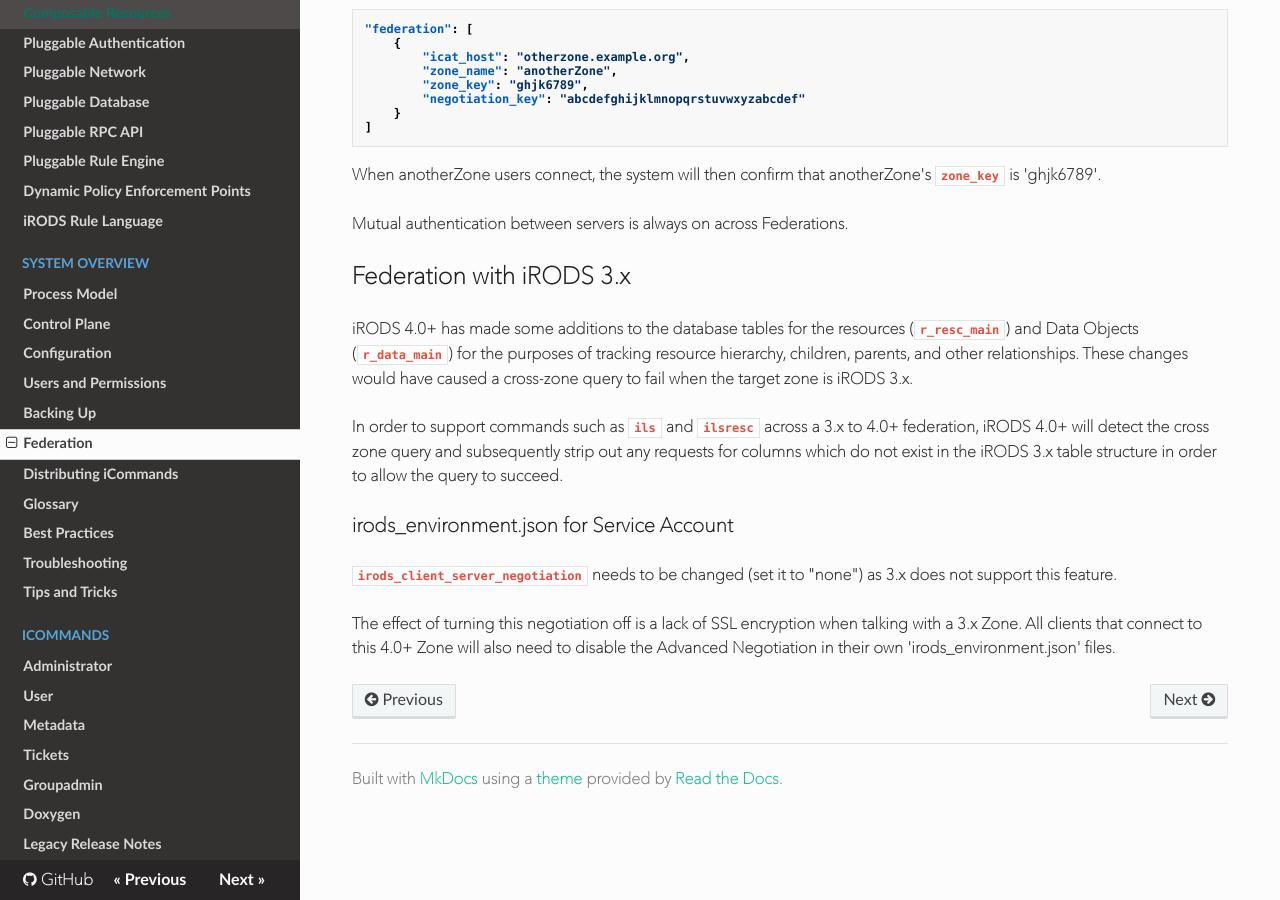
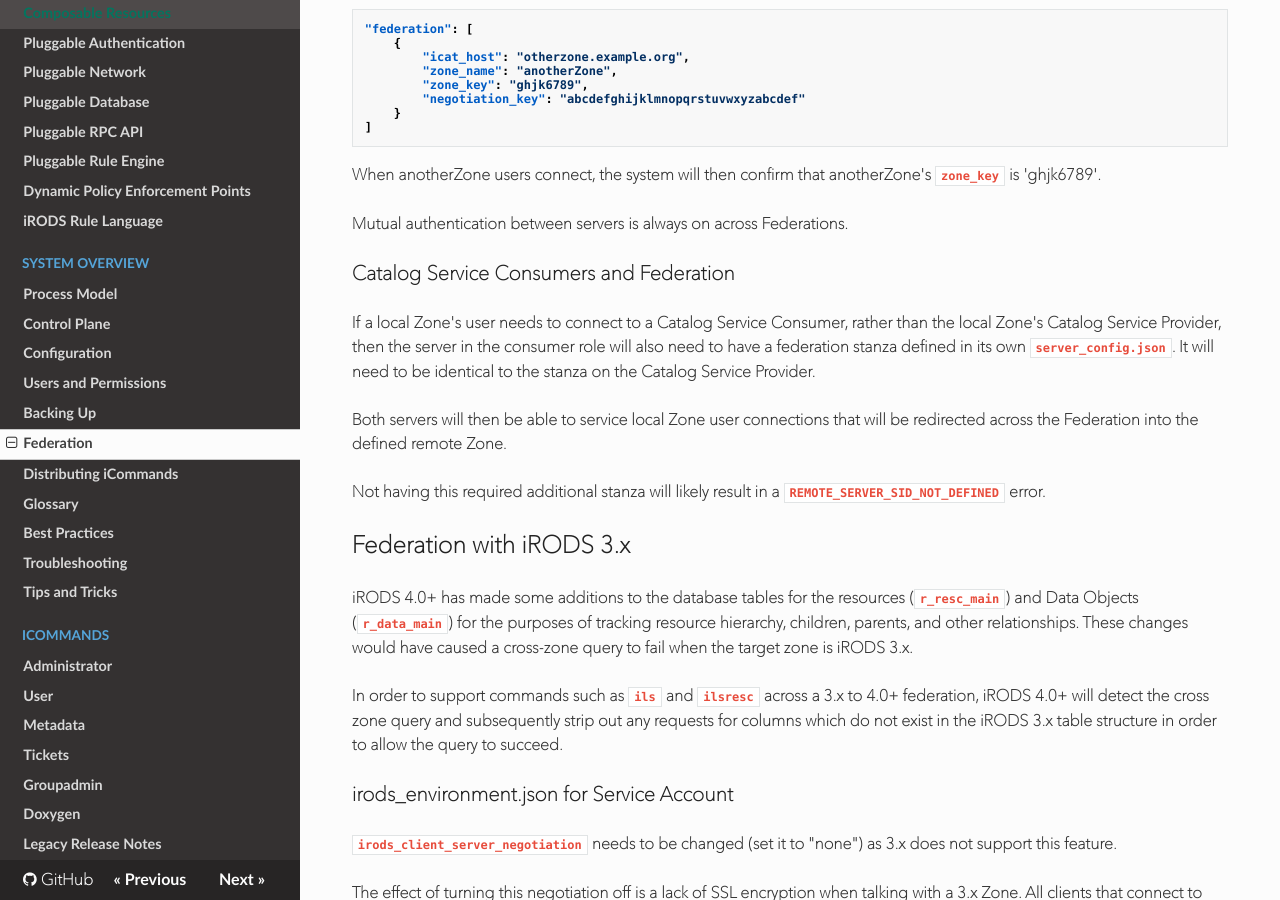
Before and after one commit to irods/irods_docs, an MkDocs documentation site: the page built from docs/system_overview/federation.md, in a window 1280 px wide and 900 px high, scrolled down 2122 px. Built offline with MkDocs 1.6.1, drawn with Linux system fonts in a browser that asks for light colours; nearby versions of some CDN libraries; old or Windows-style settings are respelled for this version of MkDocs.

Commit message:
[irods/irods#3221] detailing federation stanza on a consumer

```diff
--- a/docs/system_overview/federation.md
+++ b/docs/system_overview/federation.md
@@ -94,6 +94,14 @@
 
 Mutual authentication between servers is always on across Federations.
 
+### Catalog Service Consumers and Federation
+
+If a local Zone's user needs to connect to a Catalog Service Consumer, rather than the local Zone's Catalog Service Provider, then the server in the consumer role will also need to have a federation stanza defined in its own `server_config.json`.  It will need to be identical to the stanza on the Catalog Service Provider.
+
+Both servers will then be able to service local Zone user connections that will be redirected across the Federation into the defined remote Zone.
+
+Not having this required additional stanza will likely result in a `REMOTE_SERVER_SID_NOT_DEFINED` error.
+
 ## Federation with iRODS 3.x
 
 iRODS 4.0+ has made some additions to the database tables for the resources (`r_resc_main`) and Data Objects (`r_data_main`) for the purposes of tracking resource hierarchy, children, parents, and other relationships.  These changes would have caused a cross-zone query to fail when the target zone is iRODS 3.x.
```
